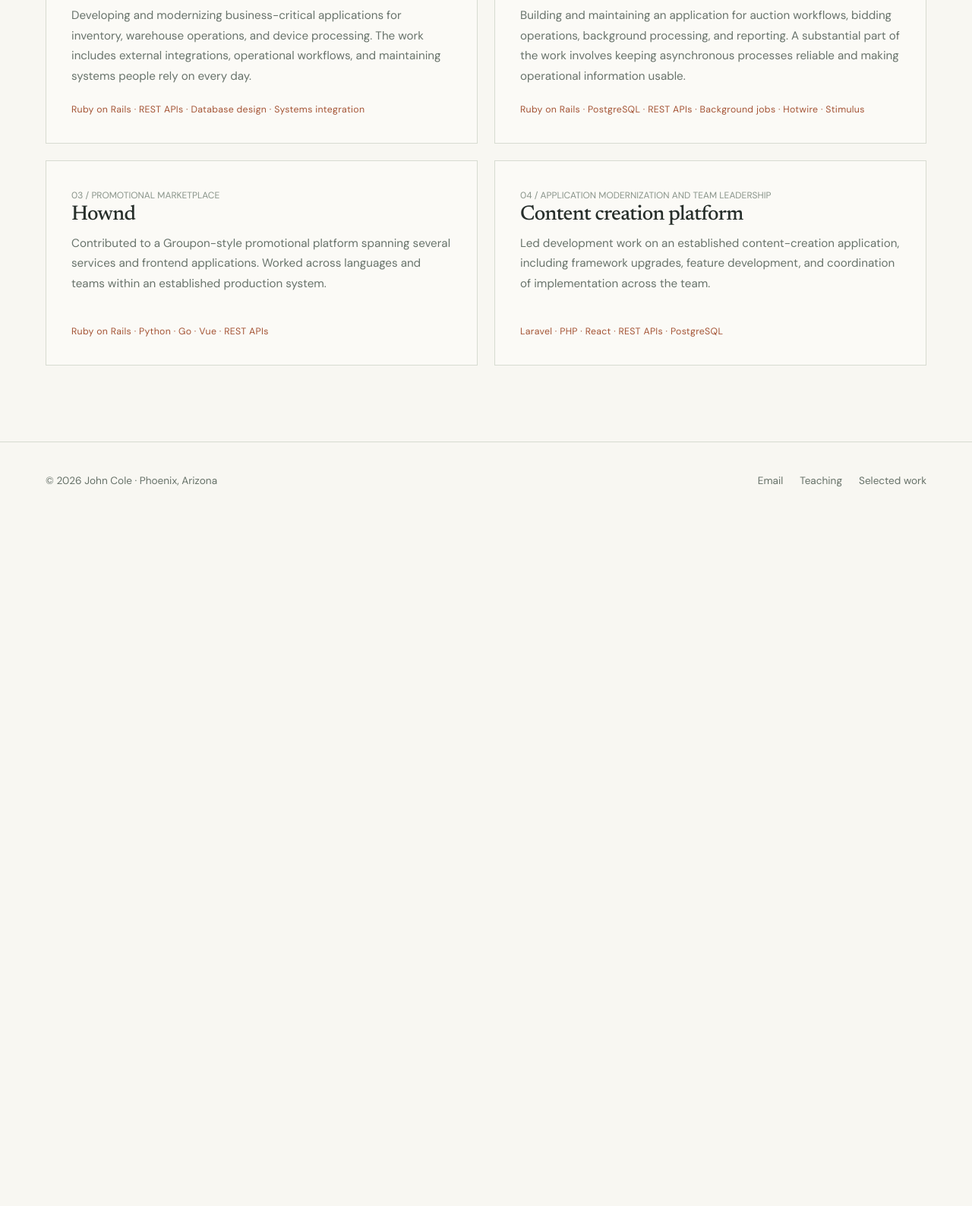
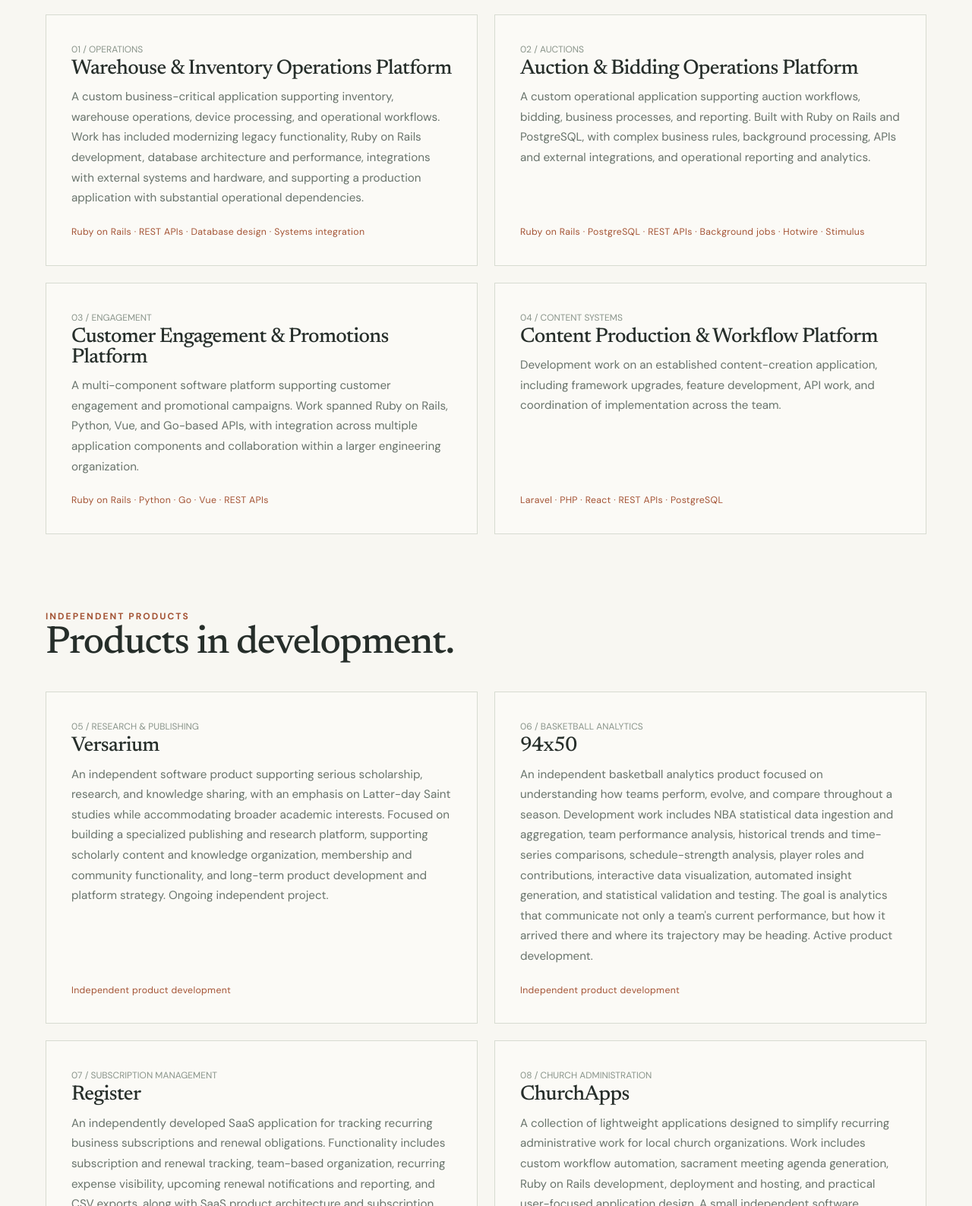
Before and after one commit to jdcarbon/johncole.dev, an Astro site: page /work in a window 1280 px wide. Shown: the part 575-2162 px from the top of the page at 76% size. Before the commit the page ends 1271 px from the top, so only its background shows below. Built offline with nearby package versions, Linux system fonts and the light colour scheme; Astro itself is replaced by a stand-in of ours.

Commit message:
content updates

```diff
--- a/src/layouts/Base.astro
+++ b/src/layouts/Base.astro
@@ -3,7 +3,7 @@ import '../styles/global.css';
 interface Props { title: string; description?: string; }
 const {title, description='John Cole — software engineering, teaching, and practical approaches to building software.'} = Astro.props;
 const path=Astro.url.pathname;
-const nav=[['/','Home'],['/work','Work'],['/teaching','Teaching'],['/hdse','HDSE'],['/writing','Writing'],['/about','About']];
+const nav=[['/','Home'],['/work','Work'],['/teaching','Teaching'],['/hdse','HDSE'],['/about','About']];
 ---
 <!doctype html>
 <html lang="en"><head><meta charset="utf-8"/><meta name="viewport" content="width=device-width,initial-scale=1"/><meta name="theme-color" content="#f8f7f2"/><meta name="description" content={description}/><link rel="canonical" href={new URL(path,Astro.site)}/><title>{title} | John Cole</title></head><body>
--- a/src/pages/work.astro
+++ b/src/pages/work.astro
@@ -1,9 +1,106 @@
 ---
 import Base from '../layouts/Base.astro';
-const projects=[
-{title:'PLAT',kind:'Inventory and warehouse operations',body:'Developing and modernizing business-critical applications for inventory, warehouse operations, and device processing. The work includes external integrations, operational workflows, and maintaining systems people rely on every day.',tech:'Ruby on Rails · REST APIs · Database design · Systems integration'},
-{title:'BDI',kind:'Auction and bidding operations',body:'Building and maintaining an application for auction workflows, bidding operations, background processing, and reporting. A substantial part of the work involves keeping asynchronous processes reliable and making operational information usable.',tech:'Ruby on Rails · PostgreSQL · REST APIs · Background jobs · Hotwire · Stimulus'},
-{title:'Hownd',kind:'Promotional marketplace',body:'Contributed to a Groupon-style promotional platform spanning several services and frontend applications. Worked across languages and teams within an established production system.',tech:'Ruby on Rails · Python · Go · Vue · REST APIs'},
-{title:'Content creation platform',kind:'Application modernization and team leadership',body:'Led development work on an established content-creation application, including framework upgrades, feature development, and coordination of implementation across the team.',tech:'Laravel · PHP · React · REST APIs · PostgreSQL'}];
+
+const professional = [
+  {
+    title: 'Warehouse & Inventory Operations Platform',
+    kind: 'Operations',
+    body: 'A custom business-critical application supporting inventory, warehouse operations, device processing, and operational workflows. Work has included modernizing legacy functionality, Ruby on Rails development, database architecture and performance, integrations with external systems and hardware, and supporting a production application with substantial operational dependencies.',
+    tech: 'Ruby on Rails · REST APIs · Database design · Systems integration',
+  },
+  {
+    title: 'Auction & Bidding Operations Platform',
+    kind: 'Auctions',
+    body: 'A custom operational application supporting auction workflows, bidding, business processes, and reporting. Built with Ruby on Rails and PostgreSQL, with complex business rules, background processing, APIs and external integrations, and operational reporting and analytics.',
+    tech: 'Ruby on Rails · PostgreSQL · REST APIs · Background jobs · Hotwire · Stimulus',
+  },
+  {
+    title: 'Customer Engagement & Promotions Platform',
+    kind: 'Engagement',
+    body: 'A multi-component software platform supporting customer engagement and promotional campaigns. Work spanned Ruby on Rails, Python, Vue, and Go-based APIs, with integration across multiple application components and collaboration within a larger engineering organization.',
+    tech: 'Ruby on Rails · Python · Go · Vue · REST APIs',
+  },
+  {
+    title: 'Content Production & Workflow Platform',
+    kind: 'Content systems',
+    body: 'Development work on an established content-creation application, including framework upgrades, feature development, API work, and coordination of implementation across the team.',
+    tech: 'Laravel · PHP · React · REST APIs · PostgreSQL',
+  },
+];
+
+const independent = [
+  {
+    title: 'Versarium',
+    kind: 'Research & publishing',
+    body: 'An independent software product supporting serious scholarship, research, and knowledge sharing, with an emphasis on Latter-day Saint studies while accommodating broader academic interests. Focused on building a specialized publishing and research platform, supporting scholarly content and knowledge organization, membership and community functionality, and long-term product development and platform strategy. Ongoing independent project.',
+    tech: 'Independent product development',
+  },
+  {
+    title: '94x50',
+    kind: 'Basketball analytics',
+    body: "An independent basketball analytics product focused on understanding how teams perform, evolve, and compare throughout a season. Development work includes NBA statistical data ingestion and aggregation, team performance analysis, historical trends and time-series comparisons, schedule-strength analysis, player roles and contributions, interactive data visualization, automated insight generation, and statistical validation and testing. The goal is analytics that communicate not only a team's current performance, but how it arrived there and where its trajectory may be heading. Active product development.",
+    tech: 'Independent product development',
+  },
+  {
+    title: 'Register',
+    kind: 'Subscription management',
+    body: 'An independently developed SaaS application for tracking recurring business subscriptions and renewal obligations. Functionality includes subscription and renewal tracking, team-based organization, recurring expense visibility, upcoming renewal notifications and reporting, and CSV exports, along with SaaS product architecture and subscription billing development.',
+    tech: 'Laravel',
+  },
+  {
+    title: 'ChurchApps',
+    kind: 'Church administration',
+    body: 'A collection of lightweight applications designed to simplify recurring administrative work for local church organizations. Work includes custom workflow automation, sacrament meeting agenda generation, Ruby on Rails development, deployment and hosting, and practical user-focused application design. A small independent software initiative.',
+    tech: 'Ruby on Rails',
+  },
+];
 ---
-<Base title="Selected Work"><section class="wrap pagehero"><div class="eyebrow">Selected projects</div><h1>Software for the way people work.</h1><p>A few examples of systems I've helped build and maintain. Most are private business applications, so these summaries focus on the problems and technology rather than confidential details.</p></section><section class="wrap section" style="padding-top:0"><div class="grid">{projects.map((p,i)=><article class="project"><div><span class="number">{String(i+1).padStart(2,'0')} / {p.kind.toUpperCase()}</span><h3>{p.title}</h3><p>{p.body}</p></div><div class="tech">{p.tech}</div></article>)}</div></section></Base>
+<Base title="Selected Work">
+  <section class="wrap pagehero">
+    <div class="eyebrow">Selected projects</div>
+    <h1>Software for the way people work.</h1>
+    <p>Examples of systems I've helped build and maintain — client applications and independent products. Most client work involves private business applications, so these summaries focus on the problems and technology rather than confidential details.</p>
+  </section>
+
+  <section class="wrap section" style="padding-top:0">
+    <div class="sectionhead">
+      <div>
+        <div class="eyebrow">Client / professional work</div>
+        <h2>Systems for operational work.</h2>
+      </div>
+    </div>
+    <div class="grid">
+      {professional.map((p, i) => (
+        <article class="project">
+          <div>
+            <span class="number">{String(i + 1).padStart(2, '0')} / {p.kind.toUpperCase()}</span>
+            <h3>{p.title}</h3>
+            <p>{p.body}</p>
+          </div>
+          <div class="tech">{p.tech}</div>
+        </article>
+      ))}
+    </div>
+  </section>
+
+  <section class="wrap section" style="padding-top:0">
+    <div class="sectionhead">
+      <div>
+        <div class="eyebrow">Independent products</div>
+        <h2>Products in development.</h2>
+      </div>
+    </div>
+    <div class="grid">
+      {independent.map((p, i) => (
+        <article class="project">
+          <div>
+            <span class="number">{String(professional.length + i + 1).padStart(2, '0')} / {p.kind.toUpperCase()}</span>
+            <h3>{p.title}</h3>
+            <p>{p.body}</p>
+          </div>
+          <div class="tech">{p.tech}</div>
+        </article>
+      ))}
+    </div>
+  </section>
+</Base>
--- a/src/pages/writing.astro
+++ /dev/null
@@ -1,4 +0,0 @@
----
-import Base from '../layouts/Base.astro';
----
-<Base title="Writing"><section class="wrap pagehero"><div class="eyebrow">Notes & writing</div><h1>Ideas worth working through.</h1><p>Technical notes, software engineering lessons, and writing about how we build and teach software.</p></section><section class="wrap section" style="padding-top:0"><div class="bodycopy"><p>I'm preparing the first articles for this section. In the meantime, you can read about my <a class="textlink" href="/hdse">Human-Directed Software Engineering approach</a> or explore <a class="textlink" href="/work">selected projects</a>.</p></div></section></Base>
```
Also changed, not shown: src/pages/index.astro (+94 -3 lines).
